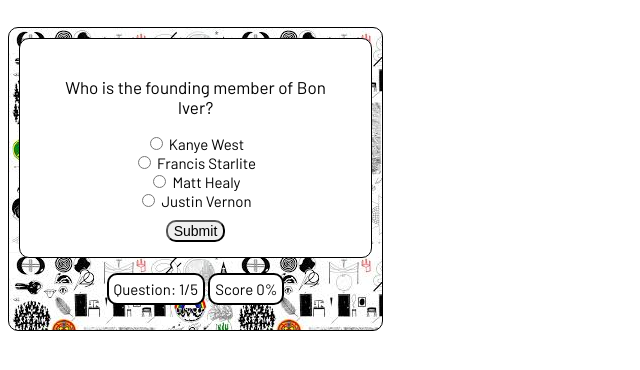
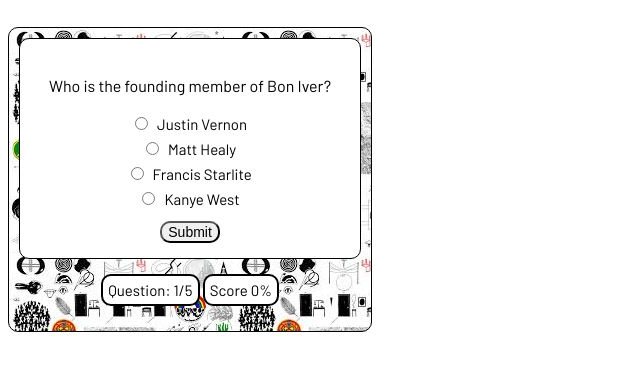
Before and after one commit to anthonyhi11/quizApp, a plain HTML site: page index.html in a window 1280 px wide. Both pictures are taken after a click on the button "Start the Quiz!". Shown: the whole page, without its empty margins (0-640 px from the left). Drawn offline with nearby package versions, Linux system fonts and the light colour scheme.

Commit message:
changed up one function to use map and added additional css

```diff
--- a/index.js
+++ b/index.js
@@ -26,7 +26,7 @@ function displayQuestion() {
         updateCurrentQuestion();
 };
 
-function handleOptions() {
+/*function handleOptions() {
     // this function shows the options
     for (let i=0; i<STORE.questions[STORE.currentQuestion].options.length; i++){
         let option = STORE.questions[STORE.currentQuestion].options[i];
@@ -34,7 +34,18 @@ function handleOptions() {
         <input type='radio' id=${option} name='option' value='${option}' class='radio-options' required>
         <label for='${option}' class='options'>${option}</label>
     </div>`).insertAfter('.js-question')};
-};
+};*/
+
+function handleOptions () {
+    let options = STORE.questions[STORE.currentQuestion].options;
+    let optionArr = options.map(option =>`<div class='options'>
+    <input type='radio' id=${option} name='option' value='${option}' class='radio-options' required>
+    <label for='${option}' class='options'>${option}</label>
+</div>`);
+    let list = optionArr.join('');
+    $(list).insertAfter('.js-question');
+}
+
 
 function nextQuestion() {
     if (STORE.currentQuestion <= 4) {
--- a/main.css
+++ b/main.css
@@ -26,7 +26,7 @@ body {
     font-style: normal;
 }
 h1 {
-    font-size: 25px;
+    font-size: 24px;
 }
 .bottom-question, .bottom-score, .credits {
     display: inline-block;
@@ -43,14 +43,13 @@ button {
     font-size: 14px;
     border-radius: 10px;
 }
-.radio-options {
-    margin: 3px;
-}
+
 .js-question {
-    font-size: 17px;
+    font-size: 16px;
 }
 .options {
     font-size: 15px;
+    padding: 3px;
 }
 
 
```
